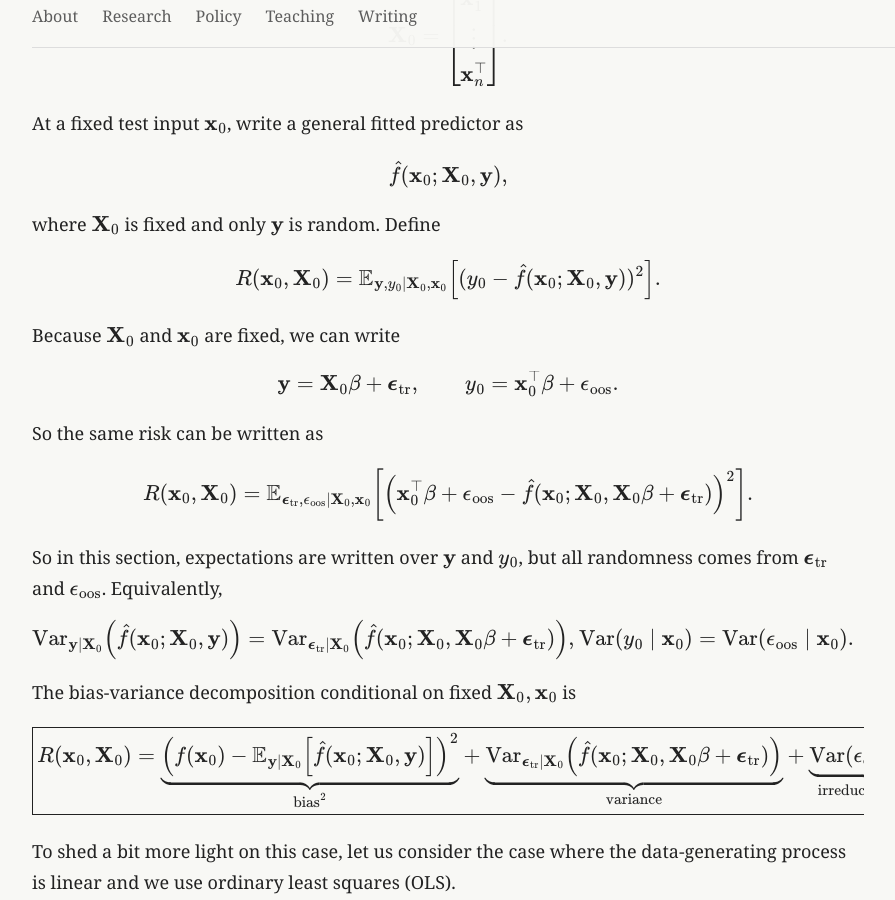
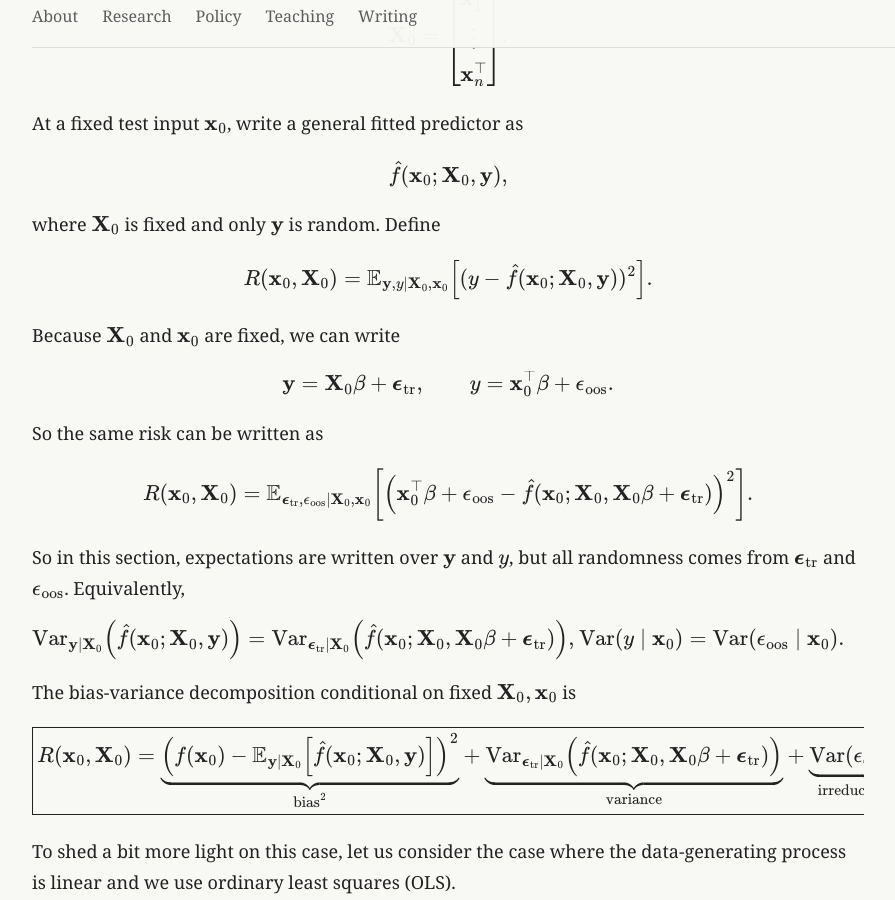
Before and after one commit to fholstege/fholstege.github.io, a Jekyll site: the page built from _writing/bias-variance.md, in a window 1280 px wide and 900 px high, scrolled down 3190 px. Shown: the whole window, without its empty margins (138-1033 px from the left). Built offline with Jekyll 4.4.1, drawn with Linux system fonts in a browser that asks for light colours.

Commit message:
notation update

```diff
--- a/_writing/bias-variance.md
+++ b/_writing/bias-variance.md
@@ -141,8 +141,8 @@ where $\mathbf{X}_0$ is fixed and only $\mathbf{y}$ is random. Define
 
 $$
 R(\mathbf{x}_0,  \mathbf{X}_0)
-= \mathbb{E}_{\mathbf{y},y_0\mid \mathbf{X}_0,\mathbf{x}_0}
-\!\left[(y_0-\hat f(\mathbf{x}_0;\mathbf{X}_0,\mathbf{y}))^2\right].
+= \mathbb{E}_{\mathbf{y},y\mid \mathbf{X}_0,\mathbf{x}_0}
+\!\left[(y-\hat f(\mathbf{x}_0;\mathbf{X}_0,\mathbf{y}))^2\right].
 $$
 
 Because $\mathbf{X}_0$ and $\mathbf{x}_0$ are fixed, we can write
@@ -150,7 +150,7 @@ Because $\mathbf{X}_0$ and $\mathbf{x}_0$ are fixed, we can write
 $$
 \mathbf{y}=\mathbf{X}_0\beta+\boldsymbol{\epsilon}_{\mathrm{tr}},
 \qquad
-y_0=\mathbf{x}_0^\top\beta+\epsilon_{\mathrm{oos}}.
+y=\mathbf{x}_0^\top\beta+\epsilon_{\mathrm{oos}}.
 $$
 
 So the same risk can be written as
@@ -161,14 +161,14 @@ R(\mathbf{x}_0,  \mathbf{X}_0)
 \!\left[\left(\mathbf{x}_0^\top\beta+\epsilon_{\mathrm{oos}}-\hat f(\mathbf{x}_0;\mathbf{X}_0,\mathbf{X}_0\beta+\boldsymbol{\epsilon}_{\mathrm{tr}})\right)^2\right].
 $$
 
-So in this section, expectations are written over $\mathbf{y}$ and $y_0$, but all randomness comes from $$\boldsymbol{\epsilon}_{\mathrm{tr}}$$ and $$\epsilon_{\mathrm{oos}}$$. Equivalently,
+So in this section, expectations are written over $\mathbf{y}$ and $y$, but all randomness comes from $$\boldsymbol{\epsilon}_{\mathrm{tr}}$$ and $$\epsilon_{\mathrm{oos}}$$. Equivalently,
 
 $$
 \Var_{\mathbf{y}\mid \mathbf{X}_0}\!\left(\hat f(\mathbf{x}_0;\mathbf{X}_0,\mathbf{y})\right)
 = \Var_{\boldsymbol{\epsilon}_{\mathrm{tr}}\mid \mathbf{X}_0}\!\left(\hat f(\mathbf{x}_0;\mathbf{X}_0,\mathbf{X}_0\beta+\boldsymbol{\epsilon}_{\mathrm{tr}})\right),
 $$
 $$
-\Var(y_0\mid \mathbf{x}_0)=\Var(\epsilon_{\mathrm{oos}}\mid \mathbf{x}_0).
+\Var(y\mid \mathbf{x}_0)=\Var(\epsilon_{\mathrm{oos}}\mid \mathbf{x}_0).
 $$
 
 The bias-variance decomposition conditional on fixed $\mathbf{X}_0, \mathbf{x}_0$ is
```
